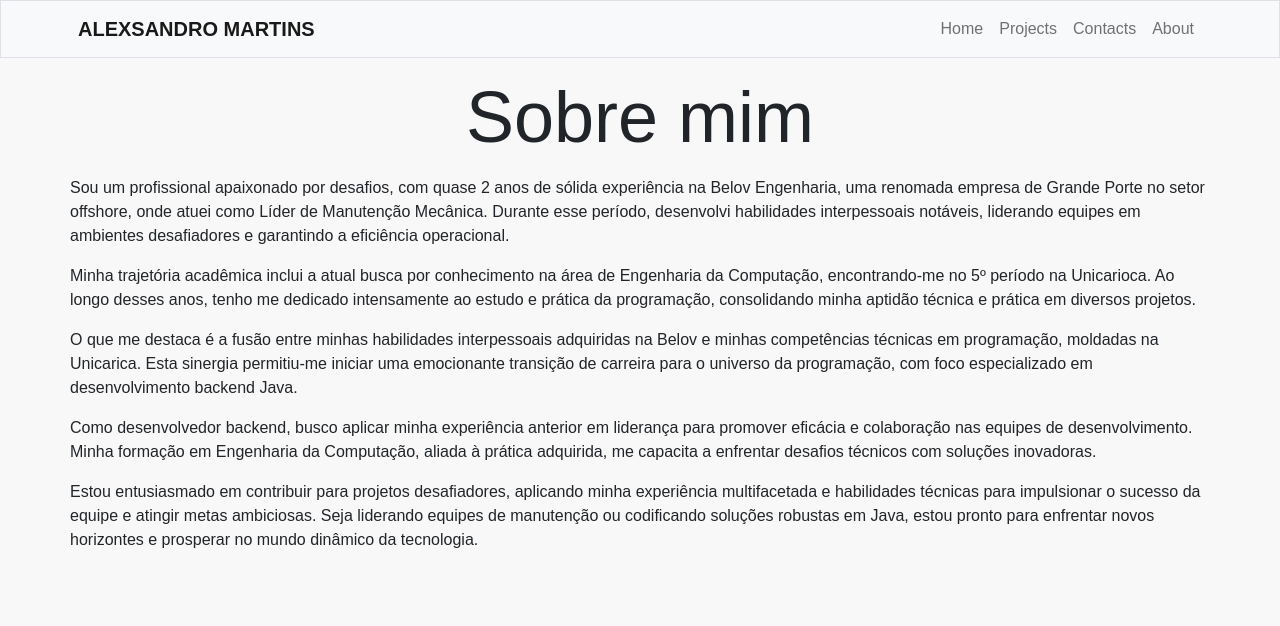
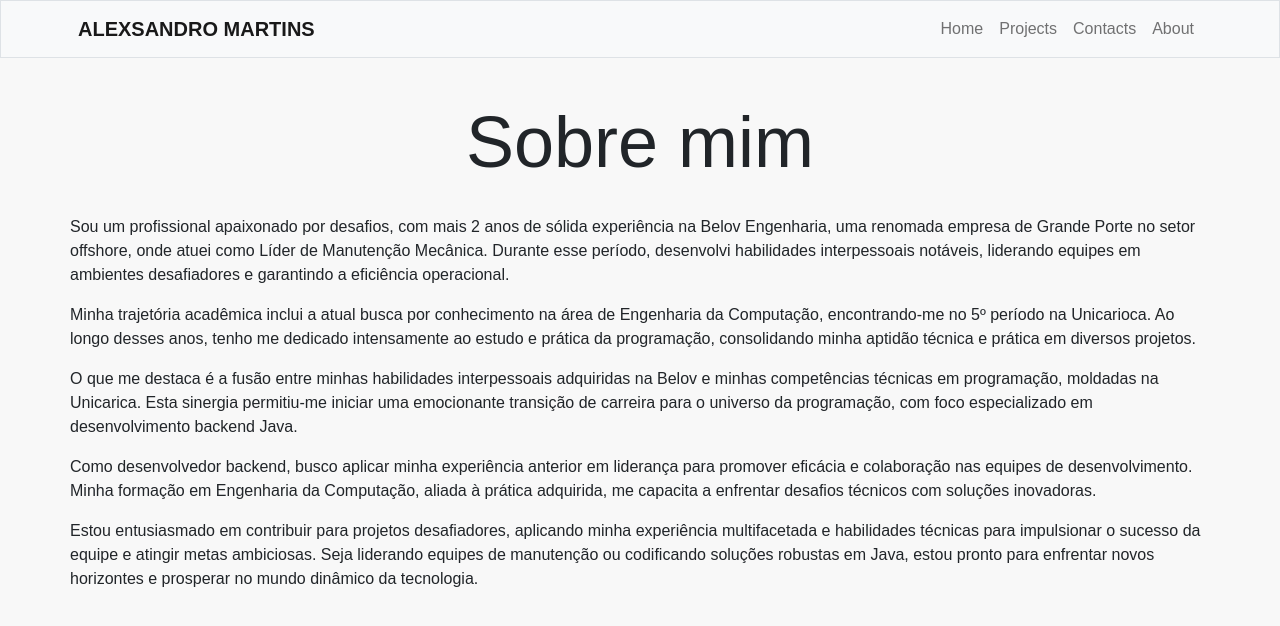
Before and after one commit to Alexsandro-Martinz/portifolio, a React (Vite) app: page /portifolio/about in a window 1280 px wide. Shown: the top 626 px of the page. Built offline with nearby package versions, Linux system fonts and the light colour scheme.

Commit message:
feat: styling home and about page

```diff
--- a/src/pages/About.jsx
+++ b/src/pages/About.jsx
@@ -1,10 +1,10 @@
 
 function About() {
     return (
-        <div className="about-container h-100">
-            <p className="about-title display-2 mt-4 text-center">Sobre mim</p>
+        <div className="about-container h-100" style={{ marginTop: "150px" }}>
+            <p style={{ marginBottom: "30px" }} className="about-title display-2 mt-4 text-center">Sobre mim</p>
 
-            <p>Sou um profissional apaixonado por desafios, com quase 2 anos de sólida experiência na Belov Engenharia, uma renomada empresa de Grande Porte no setor offshore, onde atuei como Líder de Manutenção Mecânica. Durante esse período, desenvolvi habilidades interpessoais notáveis, liderando equipes em ambientes desafiadores e garantindo a eficiência operacional.</p>
+            <p>Sou um profissional apaixonado por desafios, com mais 2 anos de sólida experiência na Belov Engenharia, uma renomada empresa de Grande Porte no setor offshore, onde atuei como Líder de Manutenção Mecânica. Durante esse período, desenvolvi habilidades interpessoais notáveis, liderando equipes em ambientes desafiadores e garantindo a eficiência operacional.</p>
 
             <p>Minha trajetória acadêmica inclui a atual busca por conhecimento na área de Engenharia da Computação, encontrando-me no 5º período na Unicarioca. Ao longo desses anos, tenho me dedicado intensamente ao estudo e prática da programação, consolidando minha aptidão técnica e prática em diversos projetos.</p>
 
--- a/src/pages/Home.jsx
+++ b/src/pages/Home.jsx
@@ -31,7 +31,7 @@ function Home() {
     const homeStyleLink = "btn btn-outline-dark btn-sm";
 
     return (
-        <div className="">
+        <div className="pb-5 mb-5">
             <h1 className="display-1 text-center">BACKEND DEVELOPER</h1>
             <ul className="nav mt-5 justify-content-center h4">
                 <LinkTooltip styleItem={homeStyleItem} styleLink={homeStyleLink} tooltip={"See my projects"} url={"projects"} text={"Projects"} />
--- a/src/pages/Layout.css
+++ b/src/pages/Layout.css
@@ -4,6 +4,5 @@ body {
 }
 
 .container-base {
-    margin-top: 50px;
     height: 100vh;
 }
```
Also changed, not shown: src/pages/About.css (deleted, +0 -15 lines).
